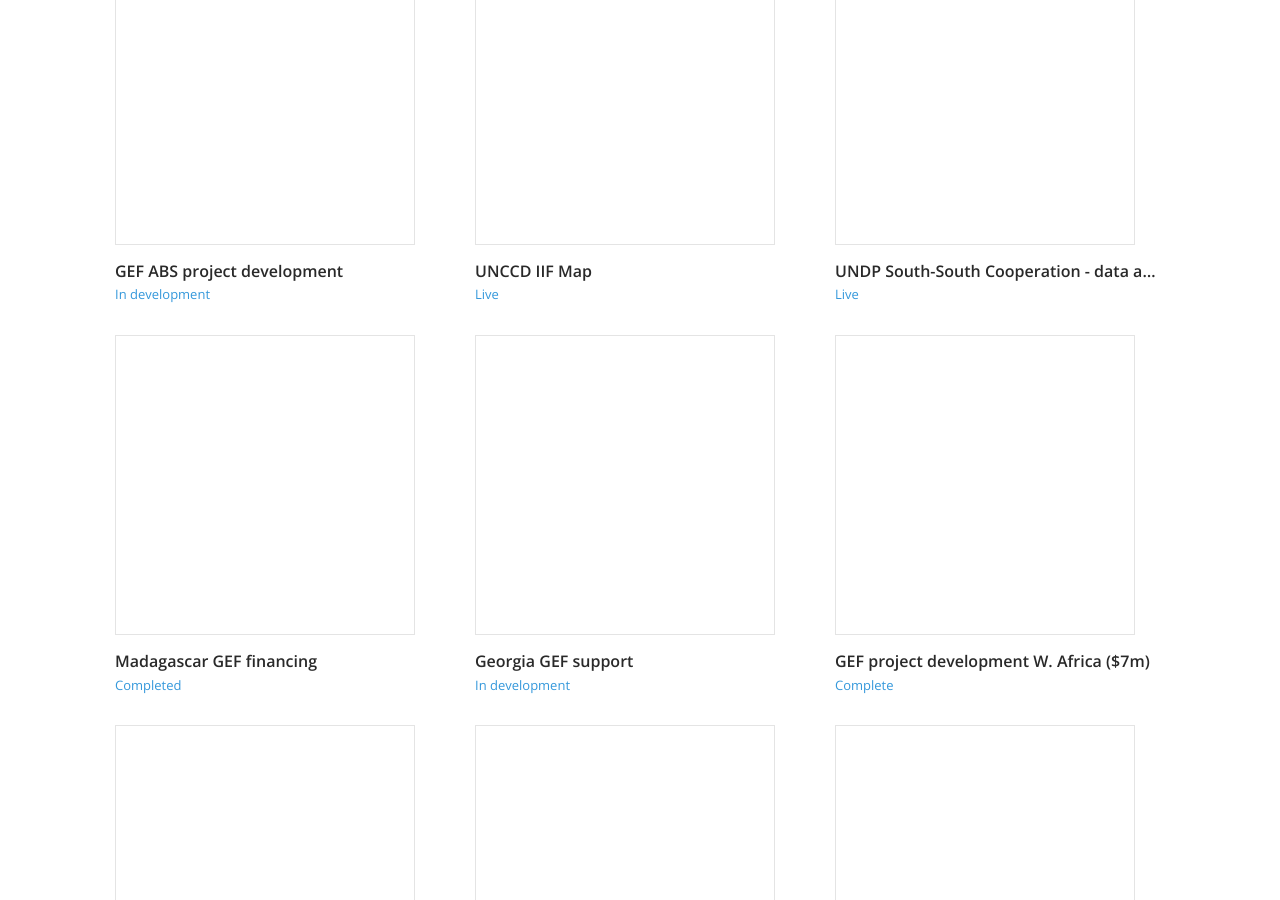
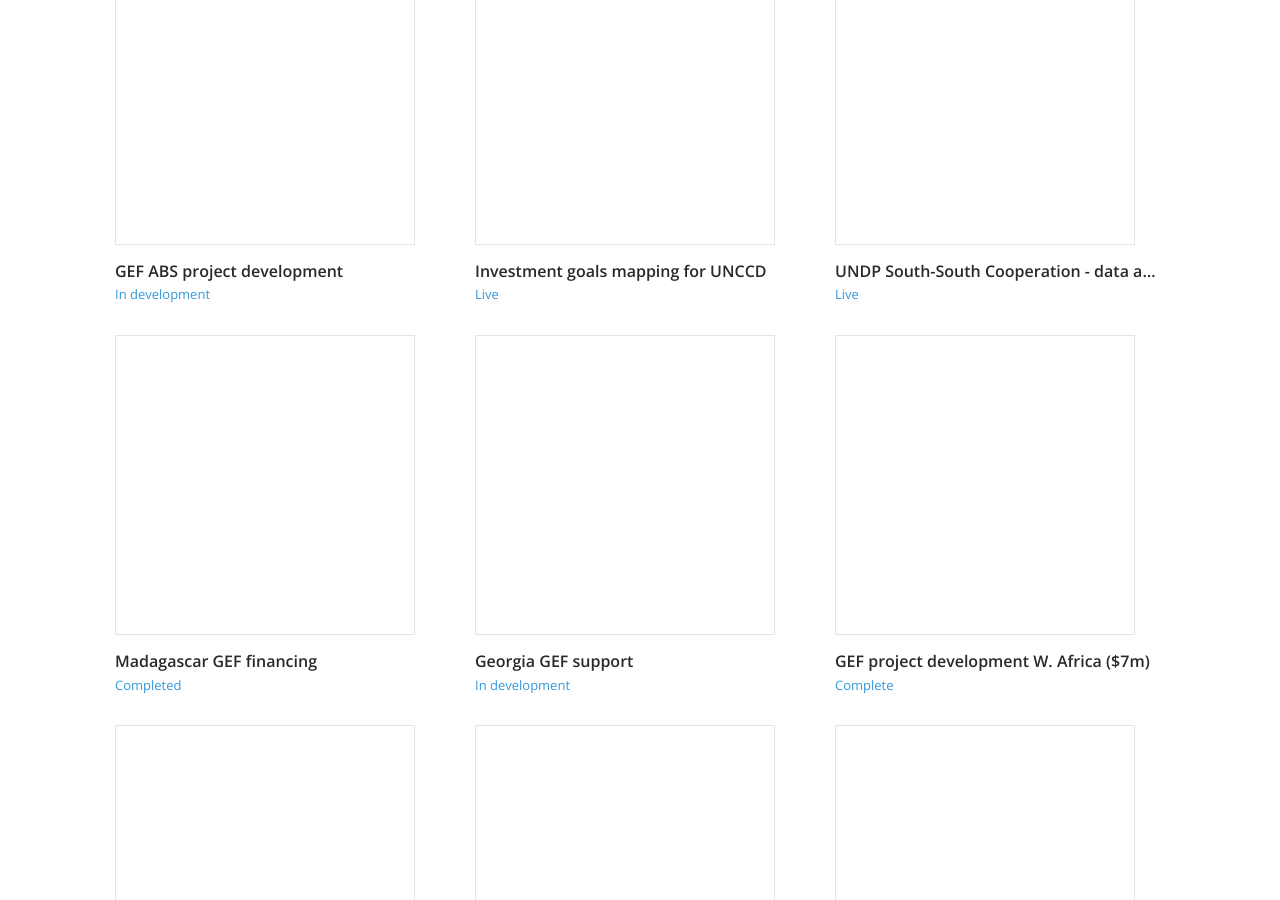
Before and after one commit to Peoplesized/peoplesizedcom, a Jekyll site: the page built from portfolio/index.html, in a window 1280 px wide and 900 px high, scrolled down 1191 px. Built offline with Jekyll 4.4.1, drawn with Linux system fonts in a browser that asks for light colours; nearby versions of some CDN libraries.

Commit message:
Updated 2015-08-07-unccd-iif-map.md

```diff
--- a/_posts/2015-08-07-unccd-iif-map.md
+++ b/_posts/2015-08-07-unccd-iif-map.md
@@ -2,11 +2,12 @@
 layout: post
 createdAt: {}
 updatedAt: {}
-title: UNCCD IIF Map
-website: "http://www.unccd.int/en/programmes/Capacity-building/CBW/Resources/Pages/5RC/IIF-Map.aspx"
+title: Investment goals mapping for UNCCD
+website: >-
+  http://www.unccd.int/en/programmes/Capacity-building/CBW/Resources/Pages/5RC/IIF-Map.aspx
 status: Live
-dateCompleted: "2015-08-27"
-imageUrl: "unccd-map-iif-live.png"
+dateCompleted: '2015-08-27'
+imageUrl: unccd-map-iif-live.png
 published: true
 ---
 
```
